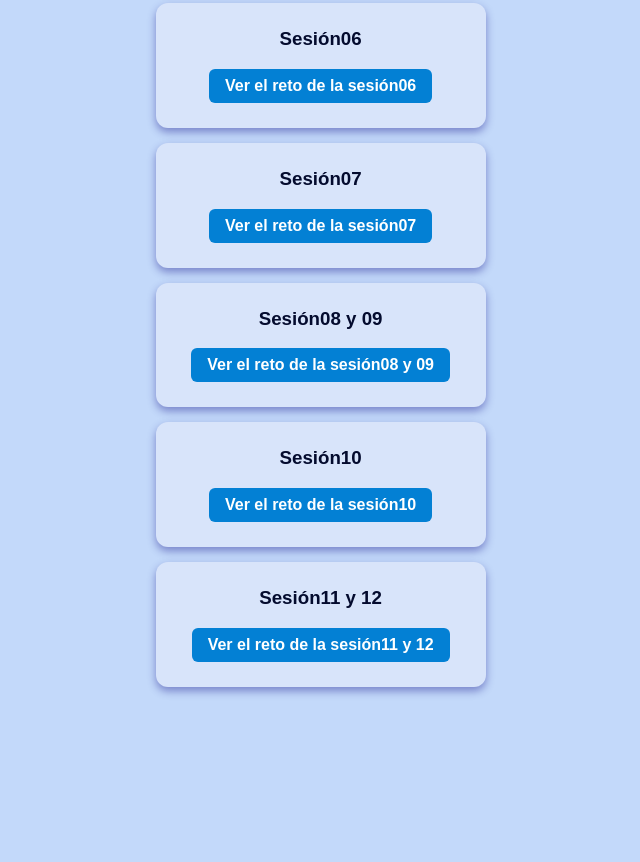
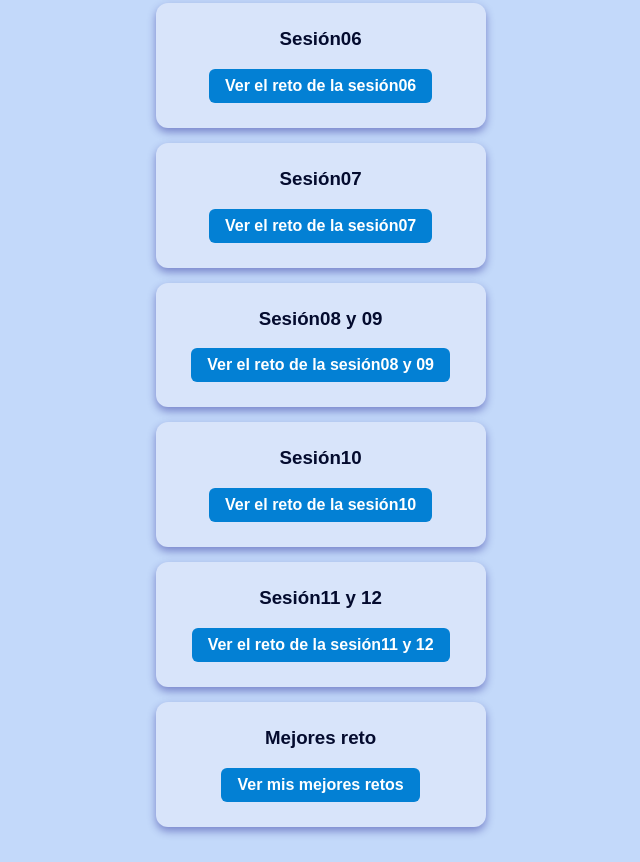
Before and after one commit to freidermurillopalacios-afk/web---adso-Freider-Murillo, a plain HTML site: page index.html in a window 1280 px wide. Shown: the part 896-1758 px from the top of the page, without its empty margins (330-970 px from the left). Before the commit the page ends 1618 px from the top, so only its background shows below. Drawn offline with Linux system fonts and the light colour scheme.

Commit message:
2da parte del portafolio

```diff
--- a/index.html
+++ b/index.html
@@ -62,6 +62,10 @@
             <h3>Sesión11 y 12</h3>
             <a href="https://freidermurillopalacios-afk.github.io/web---adso-Freider-Murillo/sesion11-12/reto/index.html">Ver el reto de la sesión11 y 12</a>
         </div>
+        <div class="tarjeta">
+            <h3>Mejores reto</h3>
+            <a href="https://freidermurillopalacios-afk.github.io/web---adso-Freider-Murillo/sesion11-12/mejoores-retos/index.html">Ver mis mejores retos</a>
+        </div>
     </main>
 
 </body>
--- a/styles.css
+++ b/styles.css
@@ -59,7 +59,6 @@ header p {
     max-width: 280px;
     text-align: center;
     margin: 15px;
-
 }
 
 .tarjeta:hover {
```
